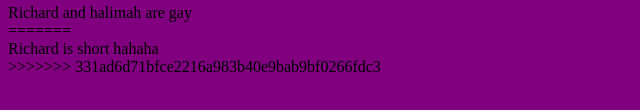
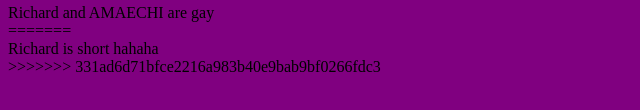
Before and after one commit to Eyinimofe-ore/Git-demo-app, a plain HTML site: page index.html in a window 1280 px wide. Shown: the part 430-540 px from the top of the page, 0-640 px from the left. Drawn offline with Linux system fonts and the light colour scheme.

Commit message:
Update index.html

```diff
--- a/index.html
+++ b/index.html
@@ -27,7 +27,7 @@
     <div>Ameachi is a goat</div>
     <div>Mofe is a fish</div>
 <<<<<<< HEAD
-    <div>Richard and halimah are gay</div>
+    <div>Richard and AMAECHI are gay</div>
 =======
     <div>Richard is short hahaha</div>
 >>>>>>> 331ad6d71bfce2216a983b40e9bab9bf0266fdc3
```
